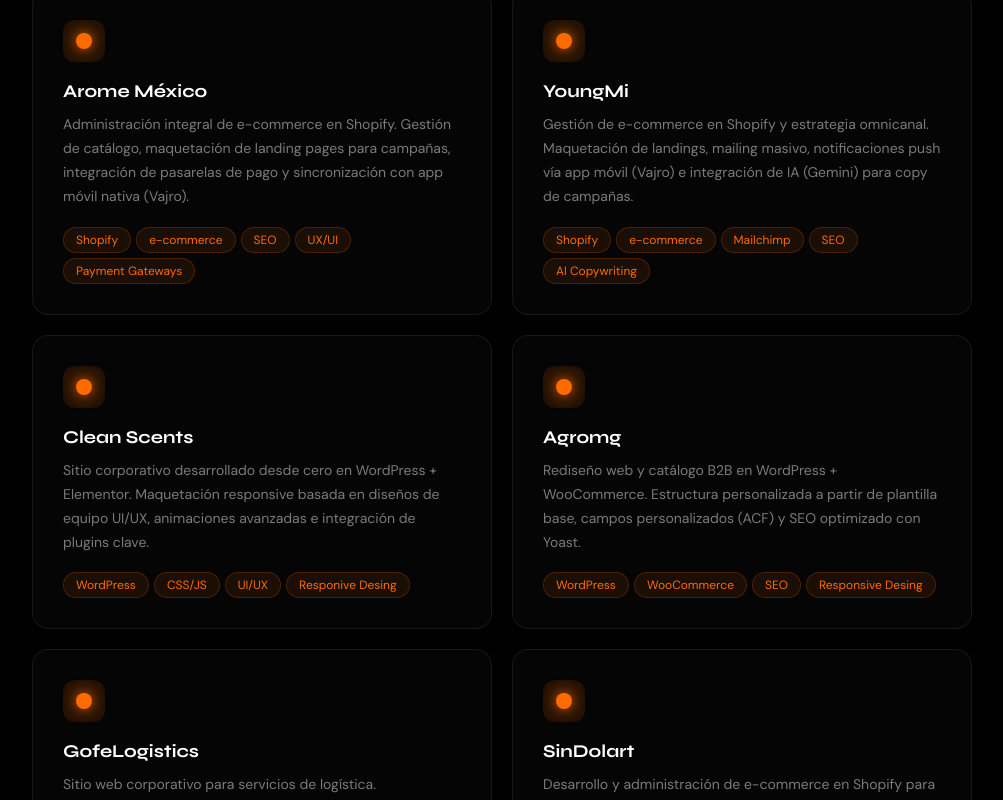
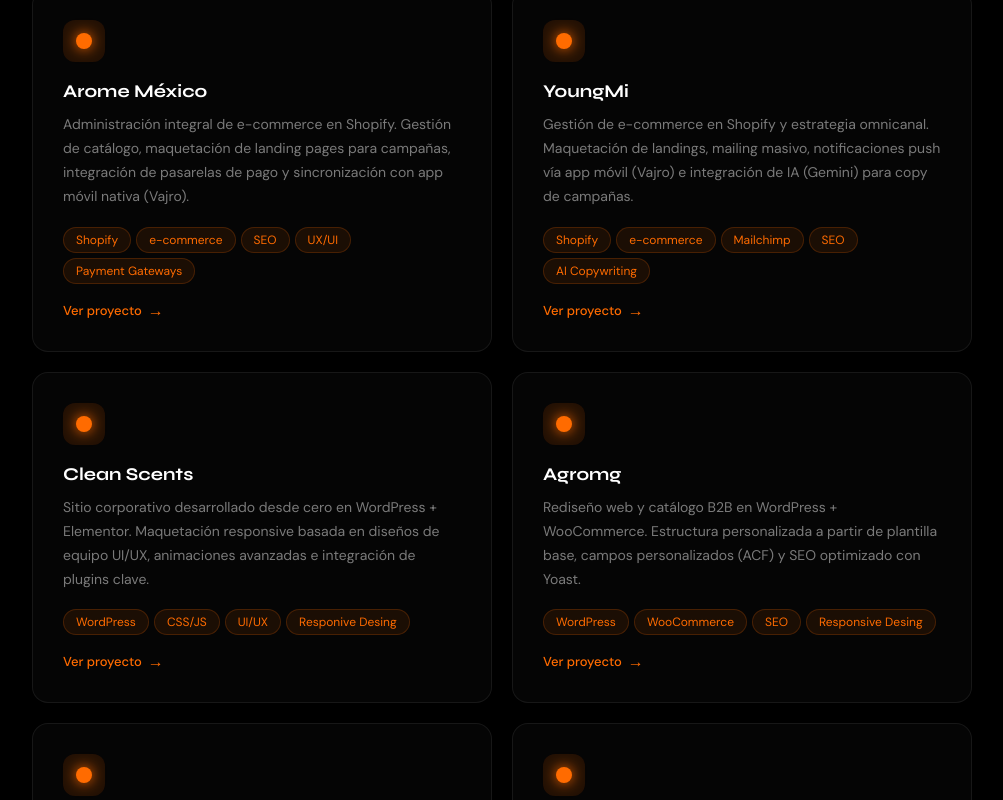
Before and after one commit to Juancarlos-Pal/CP-Portafolio, a React (Vite) app: page / in a window 1280 px wide. Shown: the part 2403-3203 px from the top of the page, without its empty margins (138-1141 px from the left). Built offline with nearby package versions, Linux system fonts and the light colour scheme.

Commit message:
Se añadio el codigo para que cada card tengo un boton con redireccion a cada proyecto

```diff
--- a/src/components/Projects.jsx
+++ b/src/components/Projects.jsx
@@ -66,7 +66,7 @@
   },
 ]
 
-function ProjectCard({ title, desc, tags, delay, inView }) {
+function ProjectCard({ title, desc, tags, url, delay, inView }) {
   return (
     <motion.div
       initial={{ opacity: 0, y: 32 }}
@@ -129,6 +129,25 @@
           }}>{t}</span>
         ))}
       </div>
+      {url && (
+  <a
+    href={url}
+    target="_blank"
+    rel="noopener noreferrer"
+    style={{
+      display: 'inline-flex', alignItems: 'center', gap: 6,
+      marginTop: 16, color: '#FF6B00', fontSize: 13,
+      textDecoration: 'none', fontWeight: 500,
+      transition: 'gap .2s'
+    }}
+    onMouseEnter={e => e.currentTarget.style.gap = '10px'}
+    onMouseLeave={e => e.currentTarget.style.gap = '6px'}
+  >
+    Ver proyecto
+    <span style={{ fontSize: 16 }}>→</span>
+  </a>
+)}
+
     </motion.div>
   )
 }
```
